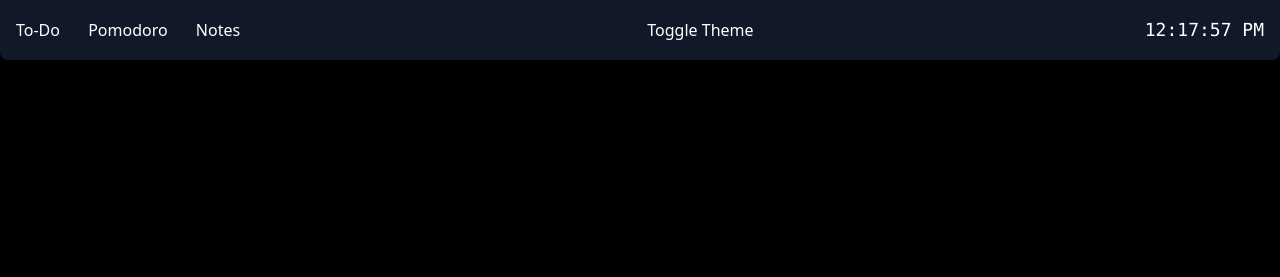
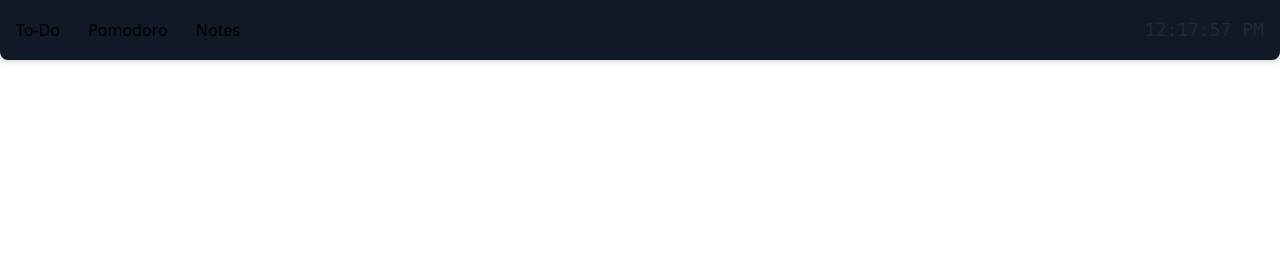
Before and after one commit to AS200585/Simple-Productivity-Dashboard, a website: page index.html in a window 1280 px wide. Shown: the top 277 px of the page. Drawn offline with nearby package versions, Linux system fonts and the light colour scheme.

Commit message:
changes committed

```diff
--- a/index.html
+++ b/index.html
@@ -1,5 +1,5 @@
 <!DOCTYPE html>
-<html lang="en" class="dark">
+<html lang="en">
 <head>
   <meta charset="UTF-8" />
   <meta name="viewport" content="width=device-width, initial-scale=1.0"/>
@@ -8,8 +8,8 @@
   <script src="https://cdn.tailwindcss.com"></script>
   <link rel="stylesheet" href="style.css"/>
 </head>
-<body class="bg-black text-white">
 
+<body class="bg-white text-black dark:bg-black dark:text-white">
   <!-- Navbar with live clock -->
   <nav class="bg-gray-900 p-4 flex items-center justify-between container mx-auto rounded-b-lg shadow-md">
     <div class="space-x-6">
@@ -17,10 +17,7 @@
       <a href="pomodoro.html" class="hover:text-pink-500">Pomodoro</a>
       <a href="notes.html"    class="hover:text-pink-500">Notes</a>
     </div>
-    <!-- Theme Toggle Button -->
-    <button id="theme-toggle" class="hover:text-pink-500 ml-4">Toggle Theme</button>
-    <!-- Live Clock Display -->
-    <div id="live-clock" class="font-mono text-lg"></div>
+    <div id="live-clock" class="font-mono text-lg text-gray-800 dark:text-gray-200"></div>
   </nav>
 
   <!-- Welcome Message -->
--- a/script.js
+++ b/script.js
@@ -1,26 +1,16 @@
 document.addEventListener('DOMContentLoaded', () => {
-  // Restore theme
-  const theme = localStorage.getItem('theme');
-  document.documentElement.classList.toggle('dark', theme !== 'light');
-
-  // Theme toggle logic
-  const themeToggleBtn = document.getElementById('theme-toggle');
-  if (themeToggleBtn) {
-    themeToggleBtn.addEventListener('click', () => {
-      const isDark = document.documentElement.classList.toggle('dark');
-      localStorage.setItem('theme', isDark ? 'dark' : 'light');
-    });
+  // Live Clock (top‑right corner)
+  function updateClock() {
+    const now = new Date();
+    const timeString = now.toLocaleTimeString([], { hour: '2-digit', minute: '2-digit', second: '2-digit' });
+    const clock = document.getElementById('live-clock');
+    if (clock) {
+      clock.textContent = timeString;
+    }
   }
-
-  // Live Clock (top‑right corner)
-  const clockEl = document.getElementById('live-clock');
-  if (clockEl) {
-    const updateClock = () => {
-      clockEl.textContent = new Date().toLocaleTimeString();
-    };
-    updateClock();
-    setInterval(updateClock, 1000);  // runs every second
-  }
+  // Update every second
+  setInterval(updateClock, 1000);
+  updateClock(); // Initial call
 
   if (document.getElementById('todo-list')) {
     // To‑Do List logic
```
Also changed, not shown: notes.html (+3 -5 lines), pomodoro.html (+3 -5 lines), todo.html (+3 -5 lines), style.css (line endings or trailing spaces), 1 other file.
